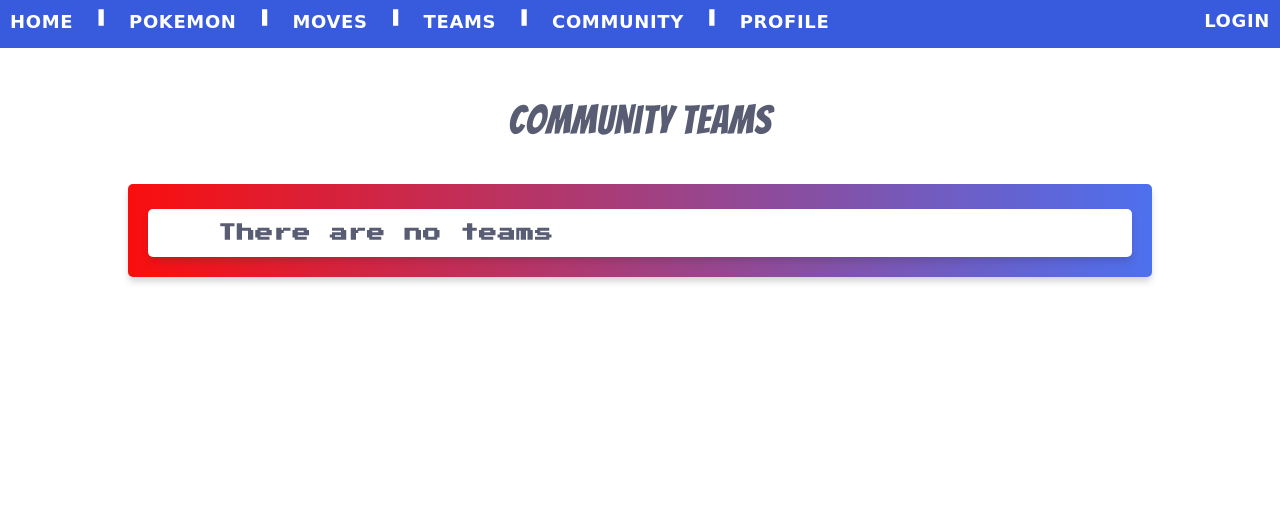
After one commit to TajSmith77/pokemon-team-builder-final-showcase, a Django app: template pokemon_team_builder/pokemon/templates/community.html in a window 1280 px wide. The commit adds this page. Shown: the top 517 px of the page. Run offline with Django 3.2, Linux system fonts and the light colour scheme; the template is opened without the code that fills it, so the values that code supplies are empty; some libraries are stand-ins or nearby versions; some web fonts are replaced.

Commit message:
Added community feature with tests.

```diff
--- a/pokemon_team_builder/pokemon/forms.py
+++ b/pokemon_team_builder/pokemon/forms.py
@@ -10,7 +10,7 @@ class TeamForm(forms.ModelForm):
             'pokemon3','ability3','move3_1','move3_2','move3_3','move3_4',
             'pokemon4','ability4','move4_1','move4_2','move4_3','move4_4',
             'pokemon5','ability5','move5_1','move5_2','move5_3','move5_4',
-            'pokemon6','ability6','move6_1','move6_2','move6_3','move6_4',]
+            'pokemon6','ability6','move6_1','move6_2','move6_3','move6_4', 'is_public']
 
     def __init__(self, *args, **kwargs):
         super(TeamForm, self).__init__(*args, **kwargs)
@@ -53,6 +53,7 @@ class TeamForm(forms.ModelForm):
             self.fields['move6_2'].initial = instance.move6_2
             self.fields['move6_3'].initial = instance.move6_3
             self.fields['move6_4'].initial = instance.move6_4
+            self.fields['is_public'].initial = instance.is_public
 
 
 class UserEditForm(forms.ModelForm):
--- a/pokemon_team_builder/pokemon/models.py
+++ b/pokemon_team_builder/pokemon/models.py
@@ -80,6 +80,7 @@ class Team(models.Model):
     move6_2 = models.ForeignKey(Move, on_delete=models.CASCADE, related_name='move6_2', null=True)
     move6_3 = models.ForeignKey(Move, on_delete=models.CASCADE, related_name='move6_3', null=True)
     move6_4 = models.ForeignKey(Move, on_delete=models.CASCADE, related_name='move6_4', null=True)
+    is_public = models.BooleanField(default=False)
     created_at = models.DateTimeField(auto_now_add=True)
 
     def __str__(self):
--- /dev/null
+++ b/pokemon_team_builder/pokemon/templates/community.html
@@ -0,0 +1,22 @@
+{%extends "master.html"%}
+
+{% block title %}
+Community
+{% endblock %}
+
+{% block content %}
+    <h1 style="text-align:center">Community Teams</h1>
+    {% if myteams %}
+    <div class="mycardall">
+        <ul>
+        {% for team in myteams %}
+        <a href="{% url 'teams_details' team.id %}"><li style = "font-size: 14px">{{team.name}} <img src="{{team.pokemon1.sprites}}" alt="Pokemon1" height="40px" width="40px"> <img src="{{team.pokemon2.sprites}}" alt="Pokemon2" height="40px" width="40px"> <img src="{{team.pokemon3.sprites}}" alt="Pokemon3" height="40px" width="40px"> <img src="{{team.pokemon4.sprites}}" alt="Pokemon4" height="40px" width="40px"> <img src="{{team.pokemon5.sprites}}" alt="Pokemon5" height="40px" width="40px"> <img src="{{team.pokemon6.sprites}}" alt="Pokemon6" height="40px" width="40px"> By: {{team.owner.username}} </li></a>
+        {% endfor %}
+        </ul>
+    </div>
+    {% else %}
+        <div class="mycardall">
+            <ul><li>There are no teams</li></ul>
+        </div>
+    {% endif %}
+{% endblock %}
--- a/pokemon_team_builder/pokemon/templates/create_team.html
+++ b/pokemon_team_builder/pokemon/templates/create_team.html
@@ -15,6 +15,10 @@ Create Team
             <div class="form-group">
                 <label for="id_name">Team Name</label>
                 {{ form.name }}
+            </div>
+            <div class="form-group">
+                <label for="id_is_public">Public?</label>
+                {{ form.is_public }}
             </div>
             <div class="form-group">
                 <label for="id_pokemon1">Pokemon 1</label>
--- a/pokemon_team_builder/pokemon/templates/navbar.html
+++ b/pokemon_team_builder/pokemon/templates/navbar.html
@@ -3,6 +3,7 @@
     <a href="{% url 'pokemon' %}">POKEMON</a> |
     <a href="{% url 'moves' %}">MOVES</a> |
     <a href="{% url 'teams' %}">TEAMS</a> |
+    <a href="{% url 'community' %}">COMMUNITY</a> |
     <a href="{% url 'profile' %}">PROFILE</a>
 
     {% if user.is_authenticated %}
--- a/pokemon_team_builder/pokemon/templates/profile.html
+++ b/pokemon_team_builder/pokemon/templates/profile.html
@@ -5,7 +5,7 @@
 {% endblock %}
 
 {% block content %}
-<h1 style="text-align:center">{{user.username}}'s Profile</h2>
+<h1 style="text-align:center">{{user.username}}'s Profile</h1>
 
 <div class="mycardall">
     <ul>
--- a/pokemon_team_builder/pokemon/templates/teams.html
+++ b/pokemon_team_builder/pokemon/templates/teams.html
@@ -6,7 +6,7 @@ Teams
 
 {% block content %}
 {% if user.is_authenticated %}
-    <h1 style="text-align:center">{{user.username}}'s Teams</h2>
+    <h1 style="text-align:center">{{user.username}}'s Teams</h1>
     {% if myteams %}
     <div class="mycardall">
         <ul>
--- a/pokemon_team_builder/pokemon/templates/update_team.html
+++ b/pokemon_team_builder/pokemon/templates/update_team.html
@@ -14,6 +14,10 @@ Edit Team
         <div class="form-group">
             <label for="id_name">Team Name</label>
             {{ form.name }}
+        </div>
+        <div class="form-group">
+            <label for="id_is_public">Public?</label>
+            {{ form.is_public }}
         </div>
         <div class="form-group">
             <label for="id_pokemon1">Pokemon 1</label>
@@ -164,6 +168,7 @@ Edit Team
             <label for="id_move6_4">Move 4</label>
             {{ form.move6_4 }}
         </div>
+
         <button type="submit" class="btn btn-primary" id="edit_team_submit_button">Submit</button>
     </form>
 </form>
--- a/pokemon_team_builder/pokemon/urls.py
+++ b/pokemon_team_builder/pokemon/urls.py
@@ -11,6 +11,7 @@ urlpatterns = [
     path('pokemon/details/<int:id>/', views.poke_details, name='poke_details'),
     path('moves/', views.moves, name='moves'),
     path('moves/<int:id>/', views.move_details, name='move_details'),
+    path('community/', views.community, name='community'),
     path('teams/', views.teams, name='teams'),
     path('teams/details/<int:id>/', views.teams_details, name='teams_details'),
     path('teams/create_team/', views.create_team, name='create_team'),
```
Also changed, not shown: pokemon_team_builder/pokemon/templates/teams_details.html (+10 -7 lines), pokemon_team_builder/pokemon/tests/test_selenium.py (+20 -2 lines), pokemon_team_builder/pokemon/views.py (+8 -0 lines), pokemon_team_builder/pokemon/migrations/0011_team_is_public.py (added).
